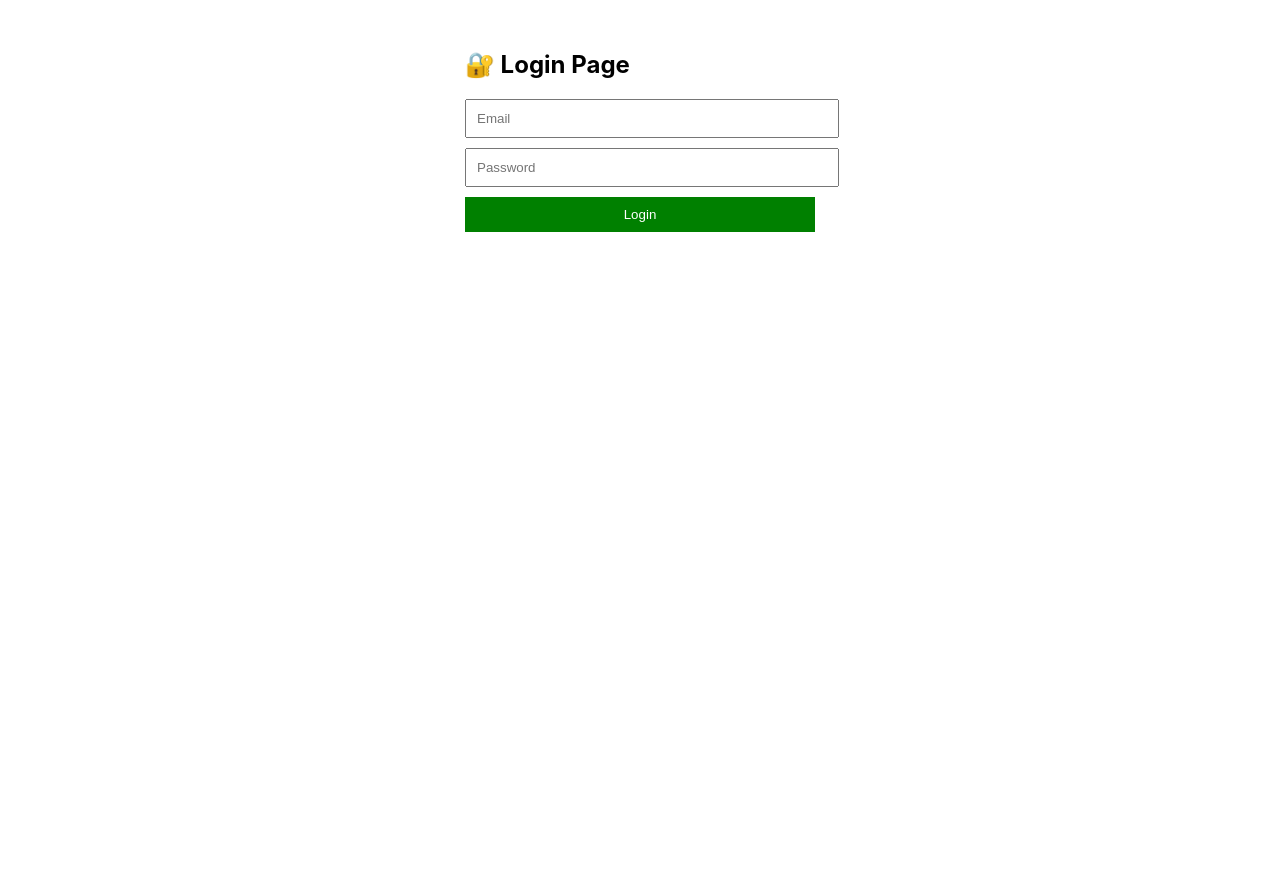
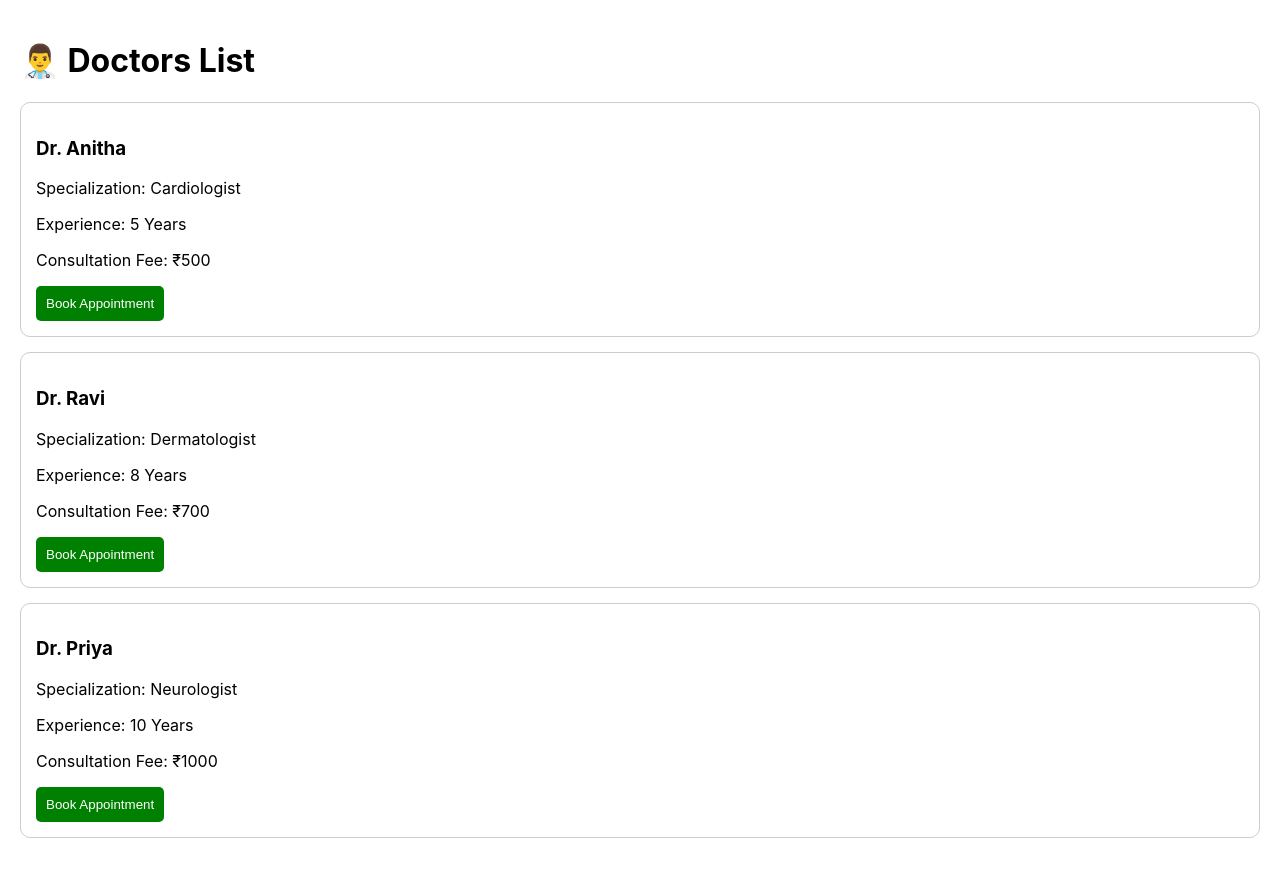
Before and after one commit to ritishareddy565-hue/book-a-doctor, a React (Create React App) app in the folder frontend/: page / in a window 1280 px wide. Before the commit the page ends 800 px from the top, so only its background shows below. Built offline with nearby package versions, Linux system fonts and the light colour scheme.

Commit message:
Added DoctorsPage

```diff
--- a/frontend/src/App.js
+++ b/frontend/src/App.js
@@ -1,7 +1,7 @@
-import Login from "./Login";
+import Doctors from "./Doctors";
 
 function App() {
-  return <Login />;
+  return <Doctors />;
 }
 
 export default App;
--- /dev/null
+++ b/frontend/src/Doctors.js
@@ -0,0 +1,61 @@
+import React from "react";
+
+function Doctors() {
+  const doctors = [
+    {
+      name: "Dr. Anitha",
+      specialization: "Cardiologist",
+      experience: "5 Years",
+      fee: 500,
+    },
+    {
+      name: "Dr. Ravi",
+      specialization: "Dermatologist",
+      experience: "8 Years",
+      fee: 700,
+    },
+    {
+      name: "Dr. Priya",
+      specialization: "Neurologist",
+      experience: "10 Years",
+      fee: 1000,
+    },
+  ];
+
+  return (
+    <div style={{ padding: "20px" }}>
+      <h1>👨‍⚕️ Doctors List</h1>
+
+      {doctors.map((doctor, index) => (
+        <div
+          key={index}
+          style={{
+            border: "1px solid #ccc",
+            padding: "15px",
+            marginBottom: "15px",
+            borderRadius: "10px",
+          }}
+        >
+          <h3>{doctor.name}</h3>
+          <p>Specialization: {doctor.specialization}</p>
+          <p>Experience: {doctor.experience}</p>
+          <p>Consultation Fee: ₹{doctor.fee}</p>
+
+          <button
+            style={{
+              background: "green",
+              color: "white",
+              padding: "10px",
+              border: "none",
+              borderRadius: "5px",
+            }}
+          >
+            Book Appointment
+          </button>
+        </div>
+      ))}
+    </div>
+  );
+}
+
+export default Doctors;
```
Also changed, not shown: frontend/src/Profile.js (added, +27 -0 lines), frontend/src/Register.js (+29 -43 lines), frontend/src/Doctor.js (deleted).
